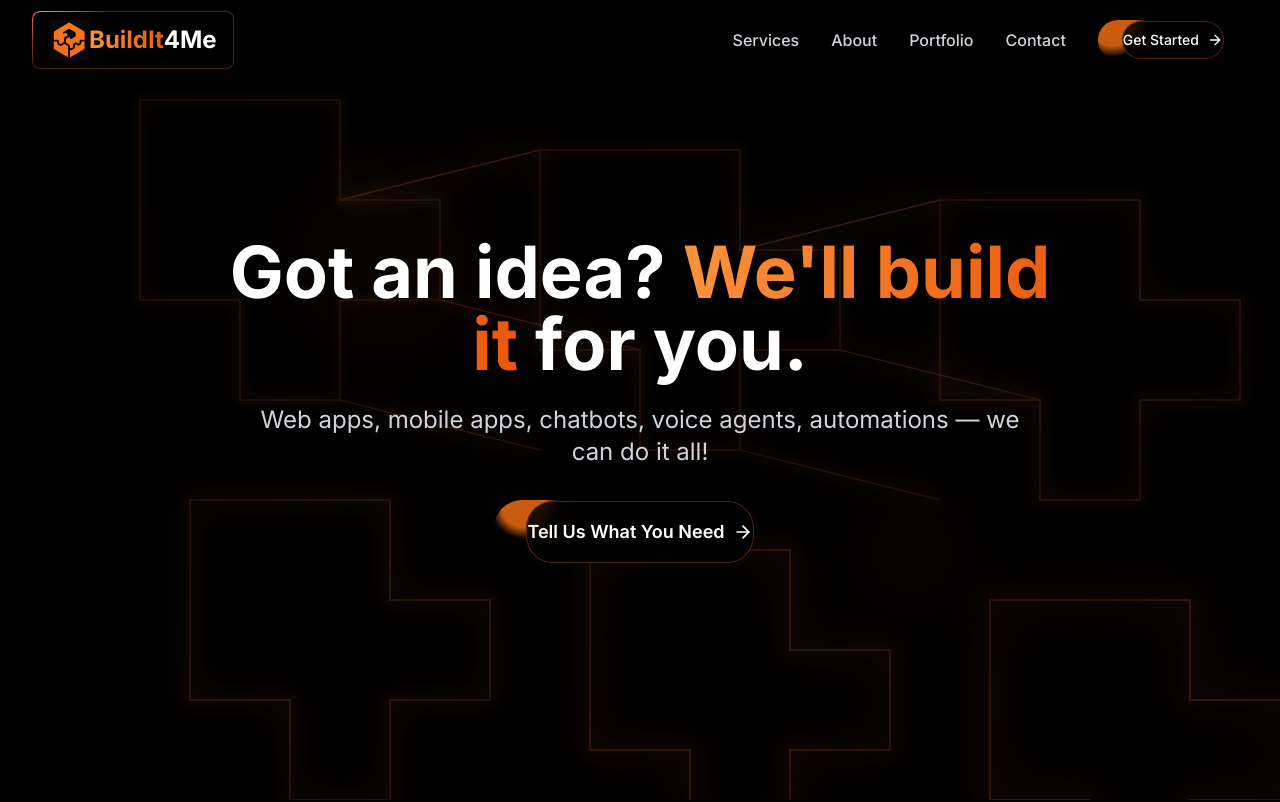
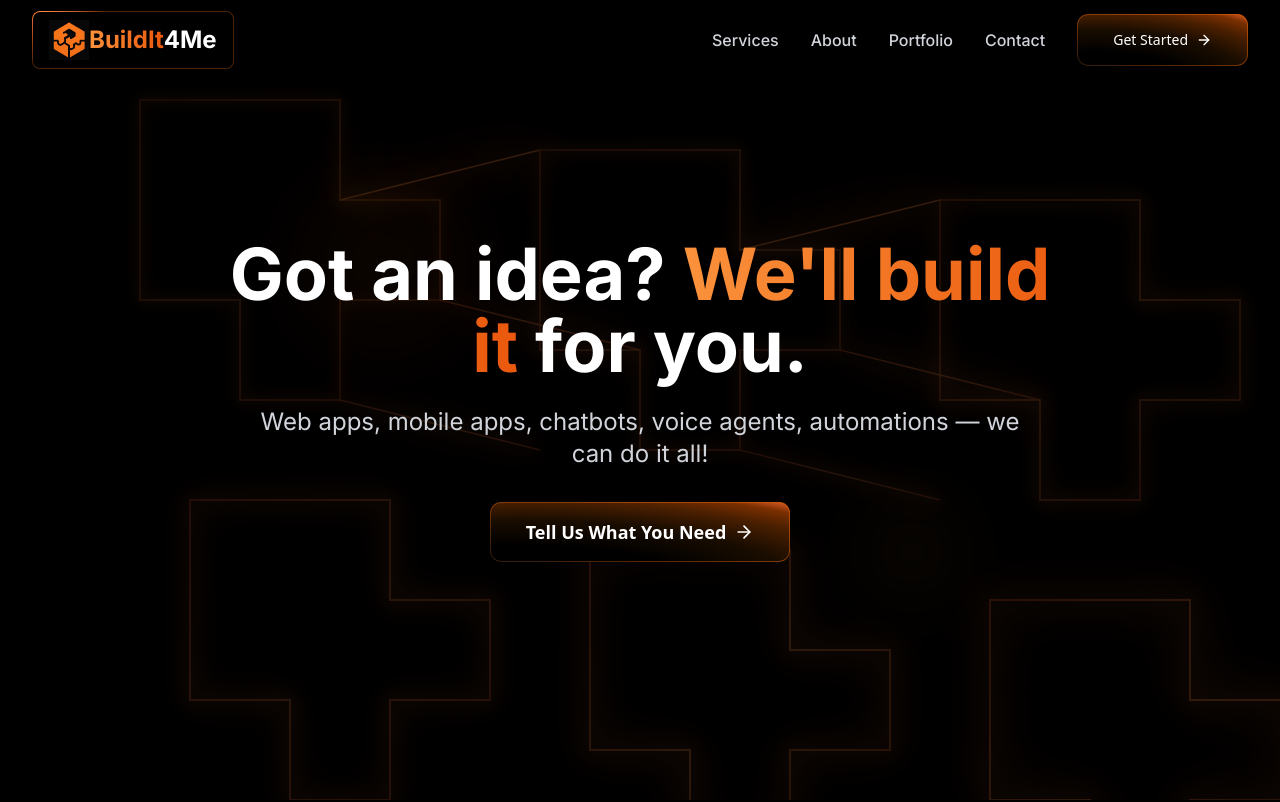
Before and after one commit to Zulelee/buildit4me, a Next.js app: page / in a window 1280 px wide. Shown: the top 802 px of the page. Built offline with nearby package versions, Linux system fonts and the light colour scheme.

Commit message:
change button design

```diff
--- a/app/globals.css
+++ b/app/globals.css
@@ -3,6 +3,108 @@
 @tailwind utilities;
 
 @layer base {
+  @property --pos-x {
+    syntax: "<percentage>";
+    initial-value: 11.14%;
+    inherits: false;
+  }
+
+  @property --pos-y {
+    syntax: "<percentage>";
+    initial-value: 140%;
+    inherits: false;
+  }
+
+  @property --spread-x {
+    syntax: "<percentage>";
+    initial-value: 150%;
+    inherits: false;
+  }
+
+  @property --spread-y {
+    syntax: "<percentage>";
+    initial-value: 180.06%;
+    inherits: false;
+  }
+
+  @property --color-1 {
+    syntax: "<color>";
+    initial-value: #000000;
+    inherits: false;
+  }
+
+  @property --color-2 {
+    syntax: "<color>";
+    initial-value: #1a0d00;
+    inherits: false;
+  }
+
+  @property --color-3 {
+    syntax: "<color>";
+    initial-value: #4a1f00;
+    inherits: false;
+  }
+
+  @property --color-4 {
+    syntax: "<color>";
+    initial-value: #7a2f00;
+    inherits: false;
+  }
+
+  @property --color-5 {
+    syntax: "<color>";
+    initial-value: #ff6b35;
+    inherits: false;
+  }
+
+  @property --border-angle {
+    syntax: "<angle>";
+    initial-value: 20deg;
+    inherits: true;
+  }
+
+  @property --border-color-1 {
+    syntax: "<color>";
+    initial-value: hsla(25, 100%, 60%, 0.2);
+    inherits: true;
+  }
+
+  @property --border-color-2 {
+    syntax: "<color>";
+    initial-value: hsla(25, 100%, 40%, 0.75);
+    inherits: true;
+  }
+
+  @property --stop-1 {
+    syntax: "<percentage>";
+    initial-value: 37.35%;
+    inherits: false;
+  }
+
+  @property --stop-2 {
+    syntax: "<percentage>";
+    initial-value: 61.36%;
+    inherits: false;
+  }
+
+  @property --stop-3 {
+    syntax: "<percentage>";
+    initial-value: 78.42%;
+    inherits: false;
+  }
+
+  @property --stop-4 {
+    syntax: "<percentage>";
+    initial-value: 89.52%;
+    inherits: false;
+  }
+
+  @property --stop-5 {
+    syntax: "<percentage>";
+    initial-value: 100%;
+    inherits: false;
+  }
+
   :root {
     --background: 0 0% 100%;
     --foreground: 0 0% 3.9%;
@@ -117,6 +219,92 @@
   transform: rotateY(180deg);
 }
 
+/* Gradient Button Styles */
+@layer components {
+  .gradient-button {
+    @apply relative appearance-none cursor-pointer;
+    background: radial-gradient(
+      var(--spread-x) var(--spread-y) at var(--pos-x) var(--pos-y),
+      var(--color-1) var(--stop-1),
+      var(--color-2) var(--stop-2),
+      var(--color-3) var(--stop-3),
+      var(--color-4) var(--stop-4),
+      var(--color-5) var(--stop-5)
+    );
+    transition: --pos-x 0.5s, --pos-y 0.5s, --spread-x 0.5s, --spread-y 0.5s,
+      --color-1 0.5s, --color-2 0.5s, --color-3 0.5s, --color-4 0.5s,
+      --color-5 0.5s, --border-angle 0.5s, --border-color-1 0.5s,
+      --border-color-2 0.5s, --stop-1 0.5s, --stop-2 0.5s, --stop-3 0.5s,
+      --stop-4 0.5s, --stop-5 0.5s;
+  }
+
+  .gradient-button::before {
+    content: "";
+    position: absolute;
+    inset: 0;
+    border-radius: inherit;
+    padding: 1px;
+    background: linear-gradient(
+      var(--border-angle),
+      var(--border-color-1),
+      var(--border-color-2)
+    );
+    mask: linear-gradient(#fff 0 0) content-box, linear-gradient(#fff 0 0);
+    mask-composite: exclude;
+    pointer-events: none;
+  }
+
+  .gradient-button:hover {
+    --pos-x: 0%;
+    --pos-y: 91.51%;
+    --spread-x: 120.24%;
+    --spread-y: 103.18%;
+    --color-1: #ff8c42;
+    --color-2: #ffa726;
+    --color-3: #ff7043;
+    --color-4: #e65100;
+    --color-5: #000000;
+    --border-angle: 190deg;
+    --border-color-1: hsla(25, 100%, 90%, 0.1);
+    --border-color-2: hsla(25, 100%, 90%, 0.6);
+    --stop-1: 0%;
+    --stop-2: 8.8%;
+    --stop-3: 21.44%;
+    --stop-4: 71.34%;
+    --stop-5: 85.76%;
+  }
+
+  .gradient-button-variant {
+    --color-1: #000000;
+    --color-2: #2d1b00;
+    --color-3: #5a2e00;
+    --color-4: #ff8c42;
+    --border-angle: 200deg;
+    --border-color-1: hsla(25, 100%, 90%, 0.6);
+    --border-color-2: hsla(25, 100%, 50%, 0.15);
+  }
+
+  .gradient-button-variant:hover {
+    --pos-x: 0%;
+    --pos-y: 95.51%;
+    --spread-x: 110.24%;
+    --spread-y: 110.2%;
+    --color-1: #000000;
+    --color-2: #ffa726;
+    --color-3: #ff7043;
+    --color-4: #e65100;
+    --color-5: #000000;
+    --stop-1: 0%;
+    --stop-2: 10%;
+    --stop-3: 35.44%;
+    --stop-4: 71.34%;
+    --stop-5: 90.76%;
+    --border-angle: 210deg;
+    --border-color-1: hsla(25, 100%, 90%, 0.2);
+    --border-color-2: hsla(25, 100%, 50%, 0.75);
+  }
+}
+
 /* Flip card specific styles */
 .flip-card {
   perspective: 1000px;
--- a/components/hero-section.tsx
+++ b/components/hero-section.tsx
@@ -1,6 +1,6 @@
 "use client";
 
-import { Button } from "@/components/ui/moving-border";
+import { GradientButton } from "@/components/ui/gradient-button";
 import { ArrowRight } from "lucide-react";
 import { useEffect, useRef } from "react";
 
@@ -155,17 +155,13 @@ export default function HeroSection() {
           it all!
         </p>
 
-        {/* Moving Border CTA Button */}
-        <Button
-          className="text-lg font-semibold text-white"
-          containerClassName="h-16 w-auto px-8"
-          borderRadius="1.75rem"
-        >
+        {/* Gradient CTA Button */}
+        <GradientButton className="text-lg font-semibold">
           <span className="flex items-center gap-2">
             Tell Us What You Need
             <ArrowRight className="h-5 w-5 transition-transform group-hover:translate-x-1" />
           </span>
-        </Button>
+        </GradientButton>
       </div>
 
       {/* Subtle Parallax Effect */}
--- a/components/navbar.tsx
+++ b/components/navbar.tsx
@@ -2,7 +2,7 @@
 
 import { useState, useEffect } from "react";
 import { Menu, X, ArrowRight } from "lucide-react";
-import { Button } from "@/components/ui/moving-border";
+import { GradientButton } from "@/components/ui/gradient-button";
 import { GlowingEffect } from "@/components/ui/glowing-effect";
 import Image from "next/image";
 
@@ -80,16 +80,12 @@ export default function Navbar() {
             ))}
 
             {/* CTA Button */}
-            <Button
-              className="text-sm font-medium text-white"
-              containerClassName="h-10 w-auto px-6"
-              borderRadius="1.5rem"
-            >
+            <GradientButton className="text-sm font-medium">
               <span className="flex items-center gap-2">
                 Get Started
                 <ArrowRight className="h-4 w-4 transition-transform group-hover:translate-x-1" />
               </span>
-            </Button>
+            </GradientButton>
           </div>
 
           {/* Mobile menu button */}
@@ -122,16 +118,12 @@ export default function Navbar() {
                 </a>
               ))}
               <div className="pt-2">
-                <Button
-                  className="w-full text-sm font-medium text-white"
-                  containerClassName="h-10 w-full"
-                  borderRadius="1.5rem"
-                >
+                <GradientButton className="w-full text-sm font-medium">
                   <span className="flex items-center gap-2">
                     Get Started
                     <ArrowRight className="h-4 w-4 transition-transform group-hover:translate-x-1" />
                   </span>
-                </Button>
+                </GradientButton>
               </div>
             </div>
           </div>
--- /dev/null
+++ b/components/ui/gradient-button.tsx
@@ -0,0 +1,51 @@
+"use client";
+
+import * as React from "react";
+import { Slot } from "@radix-ui/react-slot";
+import { cva, type VariantProps } from "class-variance-authority";
+import { cn } from "@/lib/utils";
+
+const gradientButtonVariants = cva(
+  [
+    "gradient-button",
+    "inline-flex items-center justify-center",
+    "rounded-[11px] min-w-[132px] px-9 py-4",
+    "text-base leading-[19px] font-[500] text-white",
+    "font-sans font-bold",
+    "focus-visible:outline-none focus-visible:ring-1 focus-visible:ring-ring",
+    "disabled:pointer-events-none disabled:opacity-50",
+  ],
+  {
+    variants: {
+      variant: {
+        default: "",
+        variant: "gradient-button-variant",
+      },
+    },
+    defaultVariants: {
+      variant: "default",
+    },
+  }
+);
+
+export interface GradientButtonProps
+  extends React.ButtonHTMLAttributes<HTMLButtonElement>,
+    VariantProps<typeof gradientButtonVariants> {
+  asChild?: boolean;
+}
+
+const GradientButton = React.forwardRef<HTMLButtonElement, GradientButtonProps>(
+  ({ className, variant, asChild = false, ...props }, ref) => {
+    const Comp = asChild ? Slot : "button";
+    return (
+      <Comp
+        className={cn(gradientButtonVariants({ variant, className }))}
+        ref={ref}
+        {...props}
+      />
+    );
+  }
+);
+GradientButton.displayName = "GradientButton";
+
+export { GradientButton, gradientButtonVariants };
```
